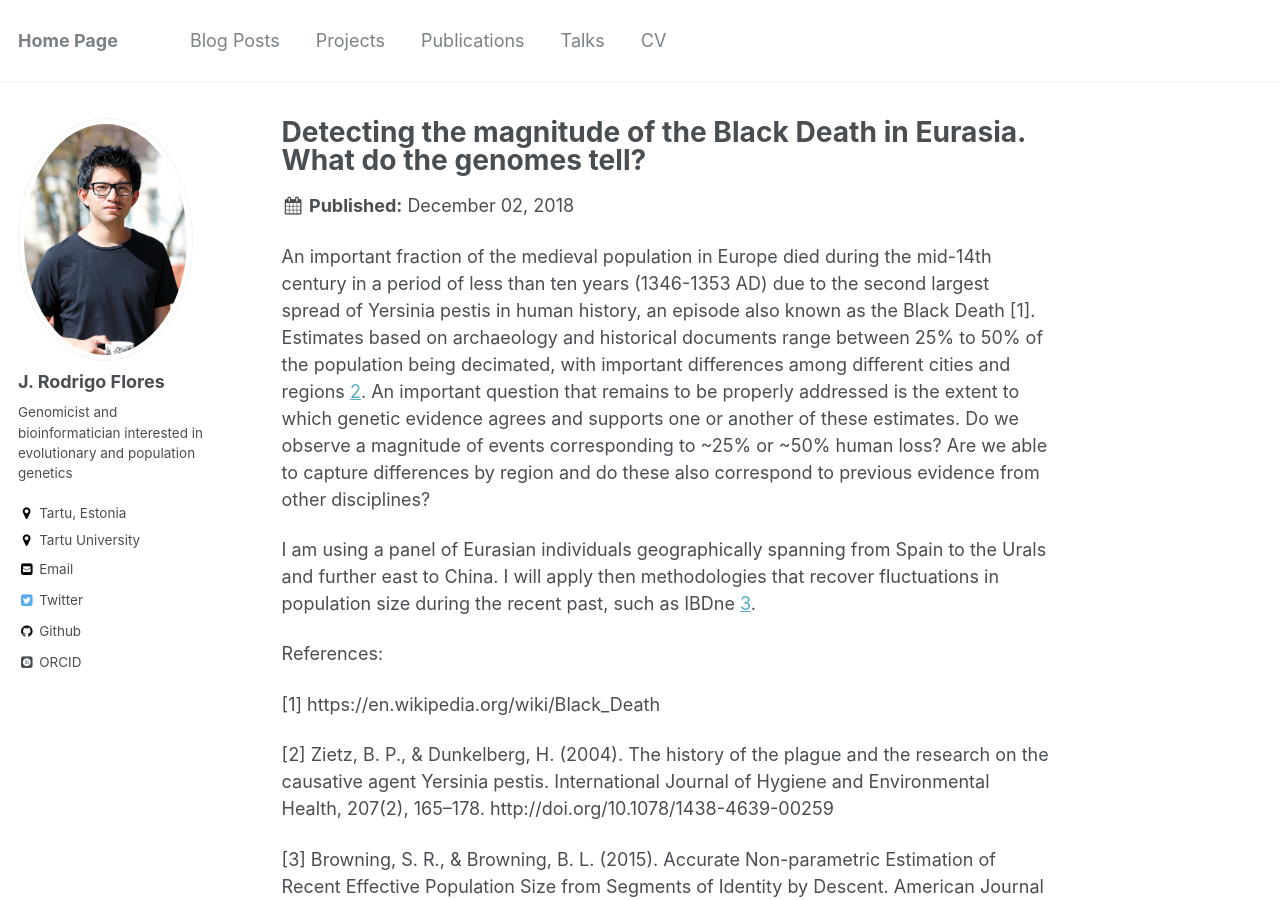
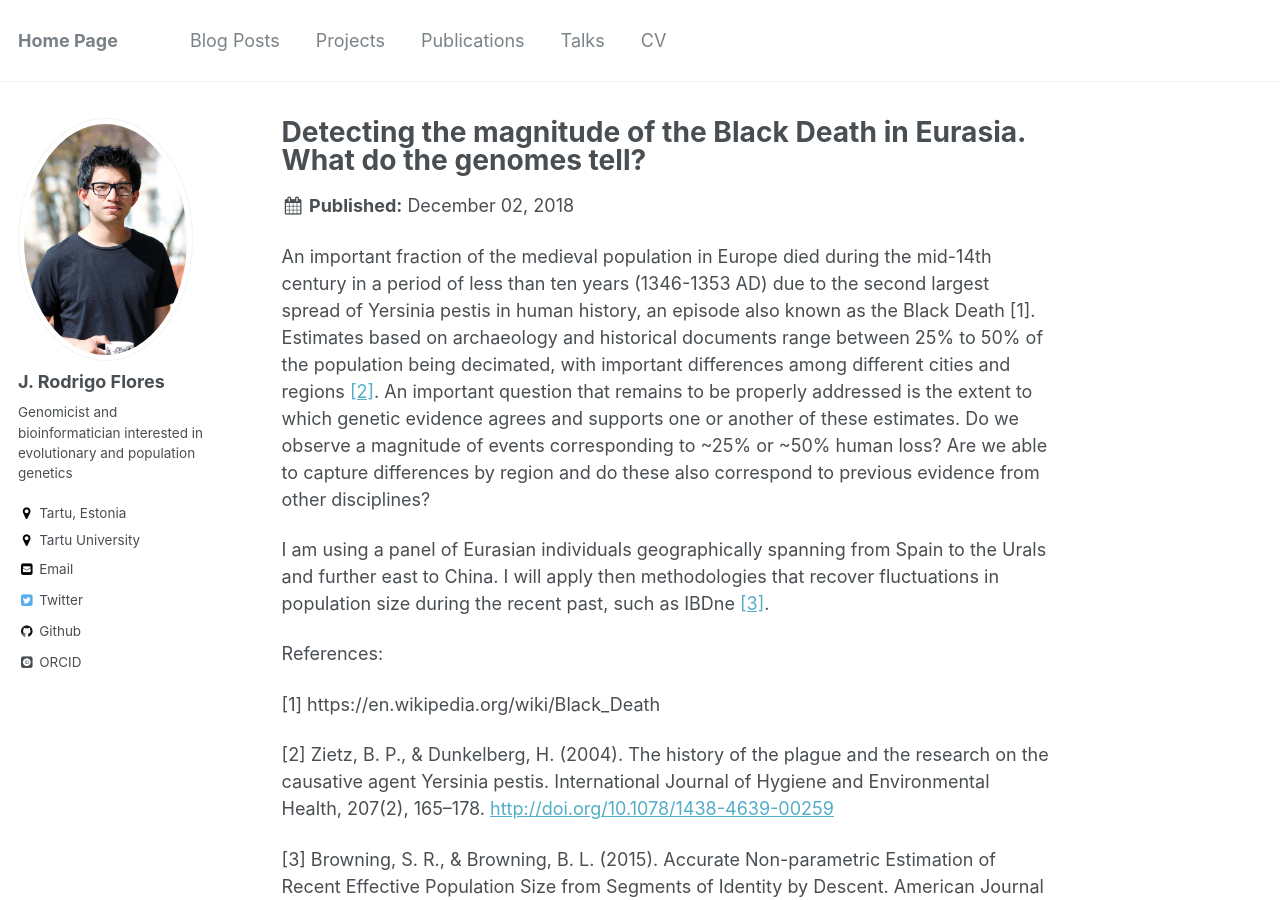
Before and after one commit to JRodrigoF/JRodrigoFlores.github.io, a Jekyll site: the page built from _projects/Genomic-impact-of-the-Black-Death-in-Europe.md, in a window 1280 px wide and 900 px high. Built offline with Jekyll 4.4.1, drawn with Linux system fonts in a browser that asks for light colours; some web fonts are replaced; part of the change alters nothing that is shown; some of the changed text lies outside the part shown.

Commit message:
Update Genomic-impact-of-the-Black-Death-in-Europe.md

```diff
--- a/_projects/Genomic-impact-of-the-Black-Death-in-Europe.md
+++ b/_projects/Genomic-impact-of-the-Black-Death-in-Europe.md
@@ -4,15 +4,15 @@ excerpt: "The plan is to use Eurasian high-coverage genomes in order to detect t
 collection: projects
 ---
 
-An important fraction of the medieval population in Europe died during the mid-14th century in a period of less than ten years (1346-1353 AD) due to the second largest spread of Yersinia pestis in human history, an episode also known as the Black Death [1]. Estimates based on archaeology and historical documents range between 25% to 50% of the population being decimated, with important differences among different cities and regions [2](https://www.sciencedirect.com/science/article/pii/S1438463904702771). An important question that remains to be properly addressed is the extent to which genetic evidence agrees and supports one or another of these estimates. Do we observe a magnitude of events corresponding to ~25% or ~50% human loss? Are we able to capture differences by region and do these also correspond to previous evidence from other disciplines?
+An important fraction of the medieval population in Europe died during the mid-14th century in a period of less than ten years (1346-1353 AD) due to the second largest spread of Yersinia pestis in human history, an episode also known as the Black Death [1]. Estimates based on archaeology and historical documents range between 25% to 50% of the population being decimated, with important differences among different cities and regions [[2]](https://www.sciencedirect.com/science/article/pii/S1438463904702771). An important question that remains to be properly addressed is the extent to which genetic evidence agrees and supports one or another of these estimates. Do we observe a magnitude of events corresponding to ~25% or ~50% human loss? Are we able to capture differences by region and do these also correspond to previous evidence from other disciplines?
 
-I am using a panel of Eurasian individuals geographically spanning from Spain to the Urals and further east to China. I will apply then methodologies that recover fluctuations in population size during the recent past, such as IBDne [3](https://www.cell.com/ajhg/fulltext/S0002-9297(15)00288-8).
+I am using a panel of Eurasian individuals geographically spanning from Spain to the Urals and further east to China. I will apply then methodologies that recover fluctuations in population size during the recent past, such as IBDne [[3]](https://www.cell.com/ajhg/fulltext/S0002-9297(15)00288-8).
 
 
 References:
 
 [1] https://en.wikipedia.org/wiki/Black_Death
 
-[2] Zietz, B. P., & Dunkelberg, H. (2004). The history of the plague and the research on the causative agent Yersinia pestis. International Journal of Hygiene and Environmental Health, 207(2), 165–178. http://doi.org/10.1078/1438-4639-00259
+[2] Zietz, B. P., & Dunkelberg, H. (2004). The history of the plague and the research on the causative agent Yersinia pestis. International Journal of Hygiene and Environmental Health, 207(2), 165–178. [http://doi.org/10.1078/1438-4639-00259](http://doi.org/10.1078/1438-4639-00259)
 
-[3] Browning, S. R., & Browning, B. L. (2015). Accurate Non-parametric Estimation of Recent Effective Population Size from Segments of Identity by Descent. American Journal of Human Genetics, 97(3), 404–418. http://doi.org/10.1016/j.ajhg.2015.07.012
+[3] Browning, S. R., & Browning, B. L. (2015). Accurate Non-parametric Estimation of Recent Effective Population Size from Segments of Identity by Descent. American Journal of Human Genetics, 97(3), 404–418. [http://doi.org/10.1016/j.ajhg.2015.07.012](http://doi.org/10.1016/j.ajhg.2015.07.012)
```
